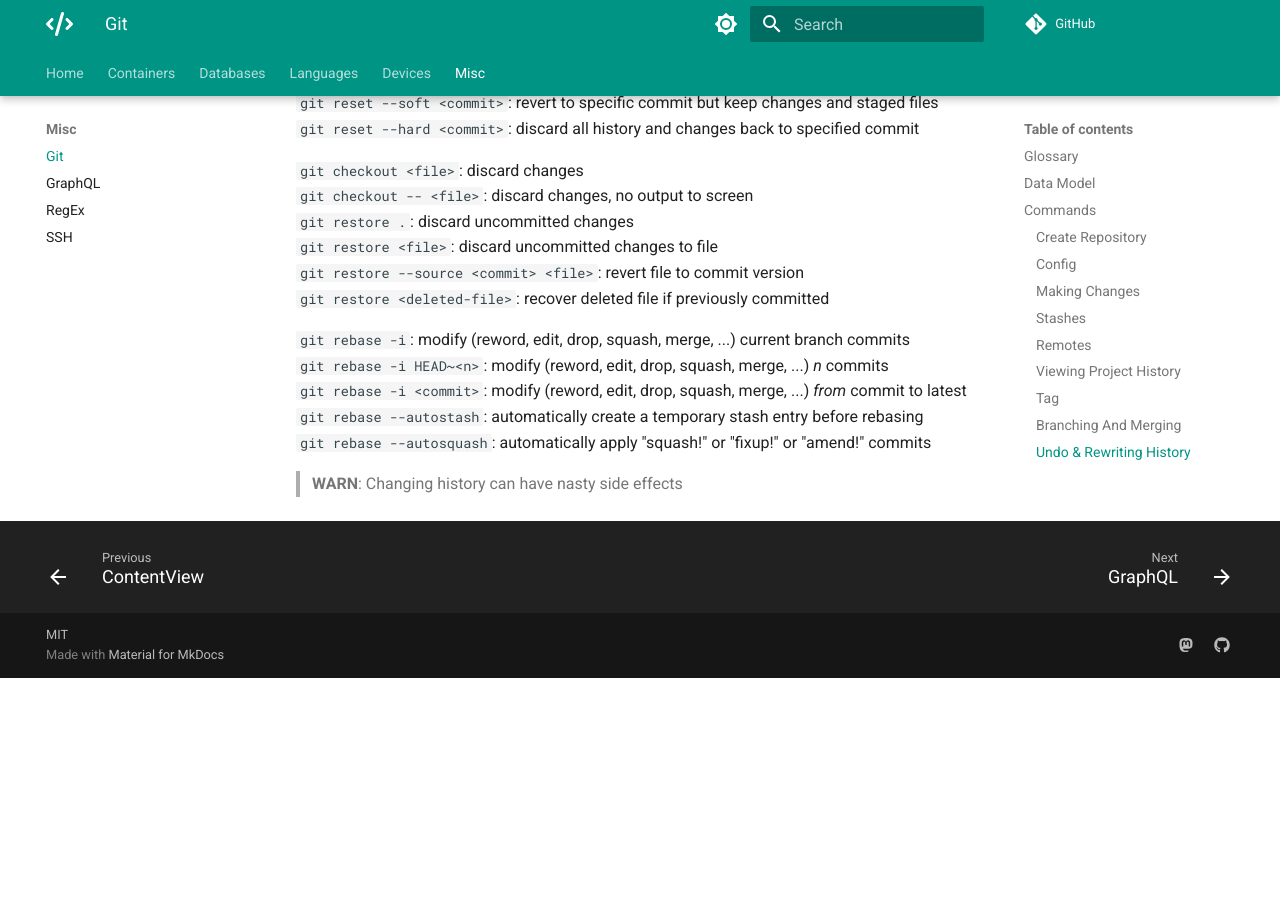
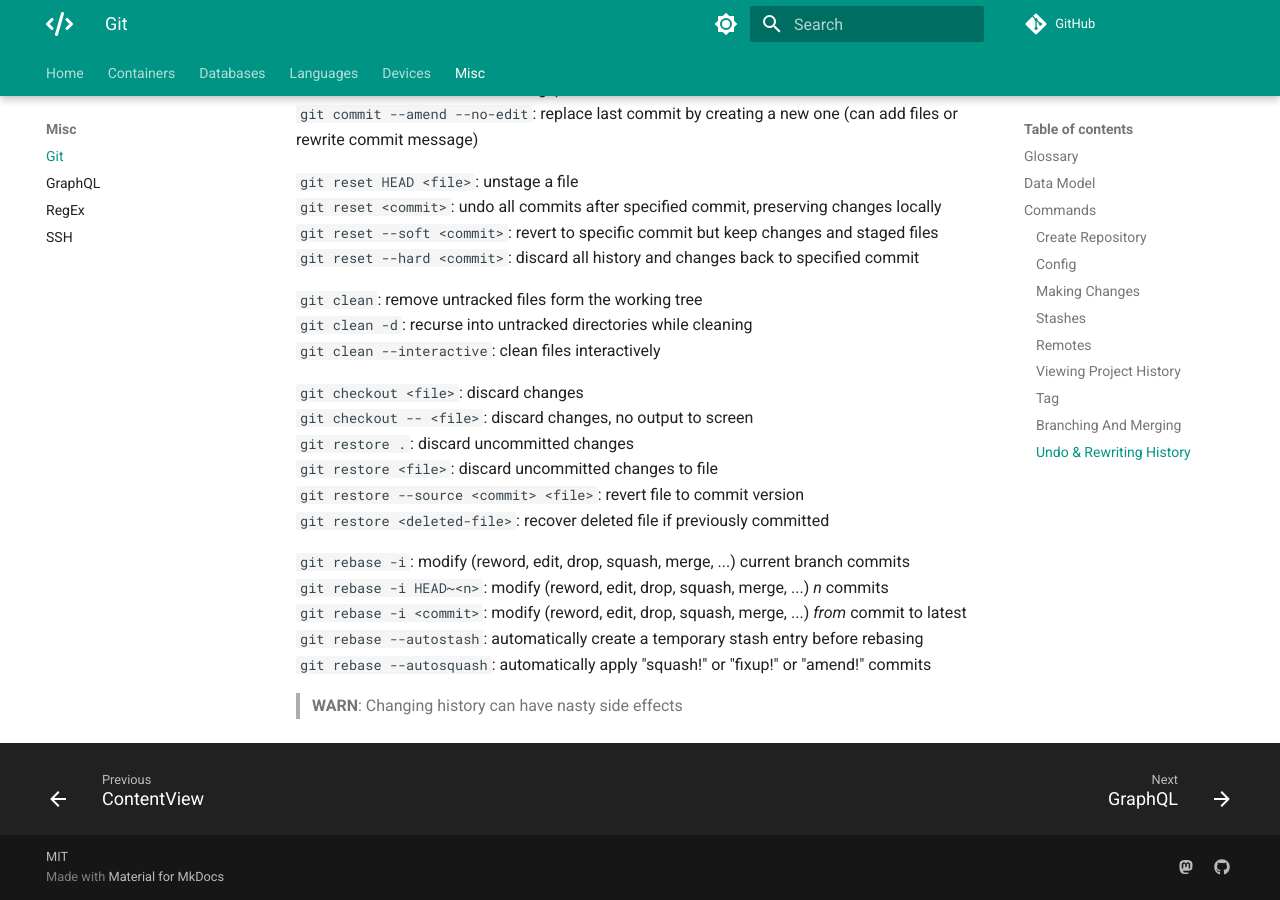
Before and after one commit to m-lamonaca/programming-notes, an MkDocs documentation site: the page built from docs/misc/git.md, in a window 1280 px wide and 900 px high, scrolled down 6390 px. Built offline with MkDocs 1.6.1 and Material for MkDocs 9.7.7, drawn with Linux system fonts in a browser that asks for light colours; comment, search, counter and statistics services are not loaded; before the commit the page ends 7068 px from its top, so only the background shows below that; some of the changed text lies outside the part shown.

Commit message:
add git clean notes
Signed-off-by: Marcello Lamonaca <marcello@lamonaca.eu>

```diff
--- a/docs/misc/git.md
+++ b/docs/misc/git.md
@@ -95,7 +95,6 @@
 
 `git config --global user.name "<name>"`: set name attached to commits
 `git config --global user.email "<email address>"`: set email attached to commits
-`git config --global color.ui auto`: enable colorization of command line output
 
 ### Making Changes
 
@@ -177,7 +176,6 @@
 `git log <rev1>...<rev2>`: Include commits that are reachable from either `<rev1>` or `<rev2>` but exclude those that are reachable from both. When either `<rev1>` or `<rev2>` is omitted, it defaults to HEAD.
 `git log <rev>^@`: Include anything reachable from `<rev>` parents but not the commit itself
 
-
 `git shortlog`: list commits by author
 `git reflog`: show record of when the tips of branches and other references were updated in the local repository
 
@@ -211,7 +209,7 @@
 
 ### Branching And Merging
 
-![branch](img/git_branches.png "how branches work")
+![branch](../img/git_branches.png "how branches work")
 
 `git branch`: shows branches
 `git branch -vv`: show branch + last commit + remote status
@@ -245,6 +243,10 @@
 `git reset --soft <commit>`: revert to specific commit but keep changes and staged files
 `git reset --hard <commit>`: discard all history and changes back to specified commit
 
+`git clean`: remove untracked files form the working tree
+`git clean -d`: recurse into untracked directories while cleaning
+`git clean --interactive`: clean files interactively
+
 `git checkout <file>`: discard changes
 `git checkout -- <file>`: discard changes, no output to screen
 `git restore .`: discard uncommitted changes
```
